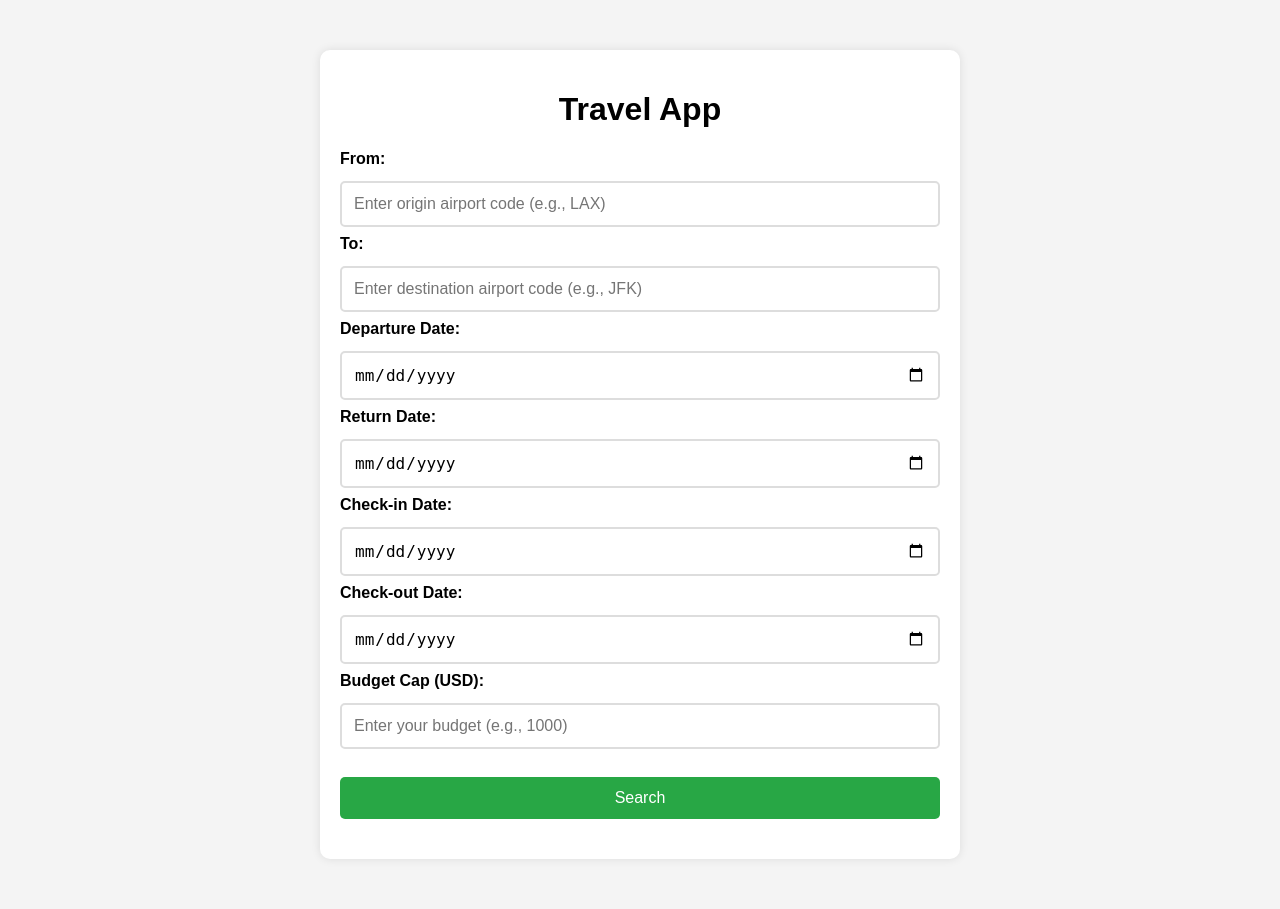
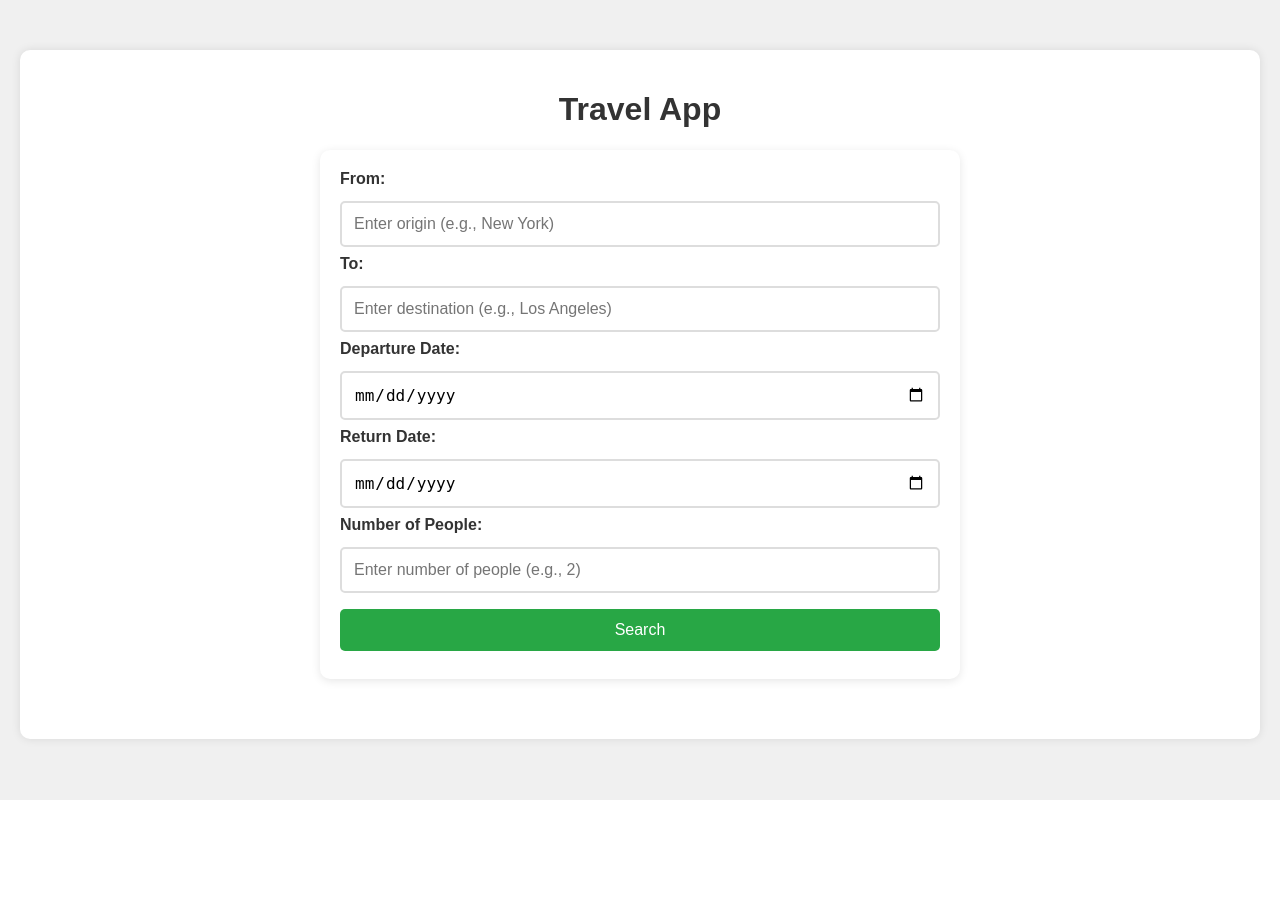
Before and after one commit to patison02/projektDyplomowy, a Flask app: page / in a window 1280 px wide. After the commit the page ends 800 px from the top, so only its background shows below. Run offline with Flask 3, Linux system fonts and the light colour scheme.

Commit message:
ready prototype 1

```diff
--- a/app.py
+++ b/app.py
@@ -2,7 +2,7 @@ from flask import Flask, render_template, request, jsonify
 import requests
 import os
 from dotenv import load_dotenv
-from datetime import datetime
+from datetime import datetime, timedelta
 import json
 
 app = Flask(__name__)
@@ -55,6 +55,7 @@ def search_flights():
     destination_entity_id = data.get('destinationEntityId')
     departure_date = data.get('date')
     return_date = data.get('returnDate')
+    adults = data.get('adults')
 
     querystring = {
         "originSkyId": origin_sky_id,
@@ -62,7 +63,9 @@ def search_flights():
         "originEntityId": origin_entity_id,
         "destinationEntityId": destination_entity_id,
         "date": departure_date,
-        "returnDate": return_date
+        "returnDate": return_date,
+        "adults": adults,
+        "limit": 100
     }
 
     response = requests.get(flight_url, headers=headers, params=querystring)
@@ -72,51 +75,7 @@ def search_flights():
     else:
         return jsonify({"status": False, "message": "Error with the API request"}), response.status_code
 
-@app.route('/get-flight-details')
-def get_flight_details():
-    return render_template("flight_details.html")
 
-@app.route('/api/flight-details', methods=['POST'])
-def api_flight_details():
-    data = request.get_json()
-
-    print("received data:", data)
-
-    if not itinerary_id:
-        return jsonify({"status": False, "message": "Missing itineraryId"}), 400
-
-    # Ensure 'legs' is valid
-    if not legs:
-        return jsonify({"status": False, "message": "Missing flight legs data"}), 400
-
-    itinerary_id = data.get('itineraryId')
-    legs = data.get('legs')
-    session_id = data.get('sessionId')
-
-    print("itinerary ID:", itinerary_id)
-
-    if isinstance(legs, str):
-        # If 'legs' is a string, ensure it's parsed first
-        legs_parsed = json.loads(legs)
-    elif isinstance(legs, list) or isinstance(legs, dict):
-        # If 'legs' is already a list or dict, we can directly use it
-        legs_parsed = legs
-    else:
-        # Handle the case where 'legs' is neither string, list, nor dict
-        return jsonify({"status": False, "message": "'legs' is of invalid type"}), 400
-
-    querystring = {
-        "itineraryId": itinerary_id,
-        "legs": str(legs_parsed),
-        "sessionId": session_id
-    }
-
-    response = requests.get(flight_details_url, headers=headers, params=querystring)
-
-    if response.status_code == 200:
-        return jsonify(response.json())
-    else:
-        return jsonify({"status": False, "message": "error fetching flight details"}), response.status_code
 
 
 
@@ -226,19 +185,33 @@ def search_destination():
 
 @app.route('/search-accommodation', methods=['POST'])
 def search_accommodation():
-    destination = request.json.get('destination')
-    search_type = request.json.get('search_type').upper()
-    arrival_date = request.json.get('arrival_date')
-    departure_date = request.json.get('departure_date')
+    data = request.get_json()
+
+    print("data:", data)
+
+    destination = data.get('destination')
+    search_type = data.get('search_type').upper()
+    arrival_date = data.get('arrival_date')
+    departure_date = data.get('departure_date')
+    adults = data.get('adults')
+
+    print("destination id:", destination)
+    print("search type:", search_type)
+    print("arrival date:", arrival_date)
+    print("departure date:", departure_date)
+    print("adults:", adults)
 
     querystring = {
         "dest_id": destination,
         "search_type": search_type,
         "arrival_date": arrival_date,
-        "departure_date": departure_date
+        "departure_date": departure_date,
+        "adults": adults
     }
 
     response = requests.get(accommodation_url, headers=headers, params=querystring)
+
+    print("response of the accommodation API:", response.json())
 
     if response.status_code == 200:
         return jsonify(response.json())
--- a/static/script.js
+++ b/static/script.js
@@ -1,3 +1,11 @@
+function showLoading() {
+    document.getElementById('loading-spinner').style.display = 'block';
+}
+
+function hideLoading() {
+    document.getElementById('loading-spinner').style.display = 'none';
+}
+
 document.getElementById('flight-search-form').addEventListener('submit', function(e) {
     e.preventDefault();
 
@@ -5,11 +13,10 @@ document.getElementById('flight-search-form').addEventListener('submit', functio
     const toLocation = document.getElementById('to').value
     const departDate = document.getElementById('departDate').value;
     const returnDate = document.getElementById('returnDate').value;
-    const budgetCap = parseFloat(document.getElementById('budgetCap').value);
-    const checkInDate = document.getElementById('checkInDate').value;
-    const checkOutDate = document.getElementById('checkOutDate').value;
+    //const budgetCap = parseFloat(document.getElementById('budgetCap').value);
+    const numberOfPeople = document.getElementById('numberOfPeople').value;
 
-    if (!fromLocation || !toLocation || !departDate || !returnDate || isNaN(budgetCap)) {
+    if (!fromLocation || !toLocation || !departDate || !returnDate) {
         alert('Please fill in all required fields correctly.');
         return;
     }
@@ -21,10 +28,14 @@ document.getElementById('flight-search-form').addEventListener('submit', functio
     let originEntityId;
     let destinationEntityId;
 
+    showLoading();
+    document.getElementById('flight-results').style.display = 'none';
+    document.getElementById('accommodation-results').style.display = 'none';
+
     const flightResultsDiv = document.getElementById('flight-results');
-    const hotelResultDiv = document.getElementById('accommodation-results');
+    const hotelResultsDiv = document.getElementById('accommodation-results');
     flightResultsDiv.innerHTML = '';
-    hotelResultDiv.innerHTML = '';
+    hotelResultsDiv.innerHTML = '';
 
     const fromSearchUrl = `/search-airports?location=${encodeURIComponent(fromLocation)}`;
 
@@ -94,7 +105,8 @@ document.getElementById('flight-search-form').addEventListener('submit', functio
             destinationSkyId: destinationSkyId,
             destinationEntityId: destinationEntityId,
             date: departDate,
-            returnDate: returnDate
+            returnDate: returnDate,
+            adults: numberOfPeople
         };
 
         return fetch('/search-flights', {
@@ -110,20 +122,19 @@ document.getElementById('flight-search-form').addEventListener('submit', functio
     })
     .then(data => {
         console.log("Flight Search Results:", data);
+        console.log("number of itineraries:", data.data.itineraries.length);
+
+        document.getElementById('flight-results').style.display = 'block';
+        document.getElementById('accommodation-results').style.display = 'block';
+        hideLoading();
 
         const session_id = data.sessionId;
 
-       if (data && data.data && Array.isArray(data.data.itineraries)) {
+        if (data && data.data && Array.isArray(data.data.itineraries)) {
             const itineraries = data.data.itineraries;
-            const session_id = data.sessionId;
 
             itineraries.forEach(itinerary => {
-                console.log('Flight Data:', {
-                    itineraryId: itinerary.id,
-                    legs: itinerary.legs,
-                    sessionId: session_id
-                });
-
+                console.log("itinerary");
                 const price = itinerary.price.formatted;
                 const legs = itinerary.legs;
 
@@ -143,73 +154,18 @@ document.getElementById('flight-search-form').addEventListener('submit', functio
                             <p><strong>Price:</strong> ${price}</p>
                             <p><strong>Departure:</strong> ${origin} at ${departure}</p>
                             <p><strong>Arrival:</strong> ${destination} at ${arrival}</p>
-                            <button class="view-flight-details"
-                                data-itinerary-id="${itinerary.id}"
-                                data-legs='${JSON.stringify(itinerary.legs)}'
-                                data-session-id="${data.sessionId}">
-                                View Flight Details
-                            </button>
                         </div><hr>`;
                     flightResultsDiv.innerHTML += flightInfo;
                 });
             });
-       } else {
+        } else {
             flightResultsDiv.innerHTML = '<p>No flights found.</p>';
-       }
+        }
+        const destinationSearchUrl = `/search-destination?location=${encodeURIComponent(toLocation)}`;
+        console.log('fetching destination URL:', destinationSearchUrl);
 
+        return fetch(destinationSearchUrl);
     })
-
-
-
-
-
-
-
-
-
-
-
-
-
-
-
-
-
-
-
-
-
-
-
-
-
-
-
-
-
-
-
-
-
-
-
-
-
-
-
-
-
-
-
-
-
-
-
-
-    const destinationSearchUrl = `/search-destination?location=${encodeURIComponent(toLocation)}`;
-    console.log('fetching destination URL:', destinationSearchUrl);
-
-    fetch(destinationSearchUrl)
     .then(response => {
         if (!response.ok) {
             throw new Error(`Error fetching 'from' location. Status: ${response.status}`);
@@ -227,8 +183,9 @@ document.getElementById('flight-search-form').addEventListener('submit', functio
             const accommodationBody = {
                 destination: dest_id,
                 search_type: searchType,
-                arrival_date: checkInDate,
-                departure_date: checkOutDate
+                arrival_date: departDate,
+                departure_date: returnDate,
+                adults: numberOfPeople
             }
 
             return fetch('/search-accommodation', {
@@ -244,7 +201,7 @@ document.getElementById('flight-search-form').addEventListener('submit', functio
     })
     .then(response => response.json())
     .then(data => {
-        console.log("Accommodation search results:", data.data.hotels);
+        console.log("Accommodation search results:", data.data);
 
         if (data && data.data && Array.isArray(data.data.hotels)) {
             const accommodationResults = data.data.hotels;
@@ -258,14 +215,13 @@ document.getElementById('flight-search-form').addEventListener('submit', functio
 
                 const hotelInfo = `
                      <div class="hotel">
-                        <h3>${hotel.property.name || 'No name available'}</h3>
-                        <img src="${hotel.property.photoUrls[0] || 'https://via.placeholder.com/200'}" alt="Hotel Image">
-                        <p><strong>Price:</strong> ${hotel.property.priceBreakdown?.grossPrice?.value || 'N/A'} $</p>
-                        <p><strong>Amenities:</strong> ${hotel.property.amenities.join(', ') || 'N/A'}</p>
-                        <button onclick="window.location.href='/get-hotel-details?hotelId=${hotel.property.id}'>View Details</button>
+                        <h3>${hotelName}</h3>
+                        <img src="${hotelImage}" alt="Hotel Image">
+                        <p><strong>Price:</strong> ${hotelPrice} $</p>
+                        <p><strong>Amenities:</strong> ${accessibilityLabel}</p>
                     </div>
                 `;
-                hotelResultDiv.innerHTML += hotelInfo;
+                hotelResultsDiv.innerHTML += hotelInfo;
             });
         } else {
             console.error("Invalid or empty hotel data:", data);
@@ -274,71 +230,7 @@ document.getElementById('flight-search-form').addEventListener('submit', functio
     })
     .catch(err => {
         console.error("Error: ", err);
+        hideLoading();
         hotelResultsDiv.innerHTML = '<p>An error occurred during the search.</p>';
     });
 });
-
-document.addEventListener('DOMContentLoaded', () => {
-    // Use event delegation to handle clicks on any view-flight-details button inside flight-results
-    document.getElementById('flight-results').addEventListener('click', function(event) {
-        if (event.target && event.target.classList.contains('view-flight-details')) {
-            viewFlightDetails(event);
-        }
-    });
-});
-
-console.log("test");
-
-function viewFlightDetails(event) {
-    const button = event.target;
-    const flightData = {
-        itineraryId: button.getAttribute('data-itinerary-id'),
-        legs: button.getAttribute('data-legs'), // Parse the stored JSON
-        sessionId: button.getAttribute('data-session-id')
-    };
-
-    console.log('Flight Data:', flightData);
-
-    // Try to parse 'legs' only after confirming it's properly formatted
-    try {
-        flightData.legs = JSON.parse(flightData.legs); // Now we parse it
-    } catch (error) {
-        console.error('Error parsing JSON:', error);
-        alert('Error parsing flight data');
-        return;
-    }
-    // Log the data to check it's being passed correctly
-
-    const detailsPayload = {
-        itineraryId: flightData.itineraryId,
-        legs: flightData.legs,
-        sessionId: flightData.sessionId
-    };
-
-    console.log('Sending Flight Data:', detailsPayload);
-
-    fetch('/api/flight-details', {
-        method: 'POST',
-        headers: {
-            'Content-Type': 'application/json'
-        },
-        body: JSON.stringify(detailsPayload)
-    })
-    .then(response => response.json())
-    .then(data => {
-        if (data.status === false) {
-            alert('Error fetching flight details.');
-            return;
-        }
-
-        showFlightDetails(data);
-    })
-    .catch(err => {
-        console.error('Error fetching flight details:', err);
-        alert('An error occurred while fetching flight details.');
-    });
-}
-
-function closeModal() {
-    document.getElementById('flight-details-modal'.style.display) = 'none';
-}
--- a/static/style.css
+++ b/static/style.css
@@ -1,92 +1,97 @@
+/* Global Styles */
 body {
     font-family: Arial, sans-serif;
-    background-color: #f4f4f4;
+    background-color: #f0f0f0; /* Light gray background for the page */
     margin: 0;
     padding: 0;
+    color: #333; /* Dark text color for readability */
 }
 
+/* Container for the entire page */
 .container {
-    max-width: 600px;
+    max-width: 1200px;
     margin: 50px auto;
-    background: white;
+    background: #ffffff; /* White background for the container */
     padding: 20px;
     border-radius: 10px;
-    box-shadow: 0 0 10px rgba(0, 0, 0, 0.1);
+    box-shadow: 0 0 10px rgba(0, 0, 0, 0.1); /* Subtle shadow */
 }
 
+/* Heading */
 h1 {
     text-align: center;
+    color: #333; /* Dark text color for the heading */
 }
 
-label {
-    font-size: 16px;
-    font-weight: bold;
-    margin-bottom: 5px;
+/* Form Block Styling */
+.form-container {
+    margin-bottom: 40px;
+    background: #ffffff;
+    border-radius: 10px;
+    padding: 20px;
+    box-shadow: 0 2px 10px rgba(0, 0, 0, 0.1);
+    width: 100%;
+    max-width: 600px;
+    margin-left: auto;
+    margin-right: auto;
+    display: flex;  /* Use flexbox layout */
+    flex-direction: column;  /* Stack items vertically */
+    align-items: center;  /* Center items horizontally */
 }
 
-button {
-    background-color: #28a745;
-    color: white;
-    border: none;
-    padding: 12px 20px;
-    font-size: 16px;
-    cursor: pointer;
-    border-radius: 5px;
-    transition: background-color 0.3s ease;
-}
-
-button:hover {
-    background-color: #218838;
-}
-
+/* Form Elements Styling */
 form {
     display: flex;
     flex-direction: column;
     width: 100%;
-    max-width: 600px;
-    margin: 20px auto;
+    margin: 0 auto;
 }
 
-label {
+form label {
     font-size: 16px;
     font-weight: bold;
     margin-bottom: 5px;
+    color: #333; /* Dark text for labels */
 }
 
-button {
-    margin-top: 20px;
+form input, form button {
+    width: 100%; /* Ensure inputs and button are aligned */
+    padding: 12px;
+    margin: 8px 0;
+    border-radius: 5px;
+    font-size: 16px;
+    border: 2px solid #ddd; /* Light gray border for inputs */
+    background-color: #fff; /* White background for inputs */
 }
 
-#results {
-    margin-top: 20px;
+/* Button Styling */
+form button {
+    background-color: #28a745; /* Green button background */
+    color: white;
+    border: none;
+    cursor: pointer;
+    font-size: 16px;
 }
 
-/* Styling for input fields */
-input[type="text"], input[type="date"], input[type="number"] {
-    padding: 12px;
-    margin: 8px 0;
-    border: 2px solid #ddd;
-    border-radius: 5px;
-    font-size: 16px;
-    width: 100%;
+form button:hover {
+    background-color: #218838; /* Darker green on hover */
+}
+
+/* Styling for the form input fields */
+form input[type="text"], form input[type="date"], form input[type="number"] {
     box-sizing: border-box;
 }
 
-/* Focus state for inputs */
-input[type="text"]:focus, input[type="date"]:focus, input[type="number"]:focus {
-    border-color: #007bff;
-    outline: none;
-}
-
-/* Loading Spinner */
-.loading {
+/* Loading Spinner Styling */
+#loading-spinner {
     border: 8px solid #f3f3f3;
     border-top: 8px solid #3498db;
     border-radius: 50%;
     width: 50px;
     height: 50px;
     animation: spin 2s linear infinite;
-    margin: 20px auto;
+    margin-top: 20px; /* Add some space between the button and spinner */
+    align-self: center; /* Center the spinner horizontally */
 }
 
 @keyframes spin {
@@ -94,34 +99,26 @@ input[type="text"]:focus, input[type="date"]:focus, input[type="number"]:focus {
     100% { transform: rotate(360deg); }
 }
 
-#flight-details-modal {
-    display: none;  /* Hidden by default */
-    position: fixed;
-    z-index: 1;  /* Sit on top */
-    left: 0;
-    top: 0;
-    width: 100%;
-    height: 100%;
-    background-color: rgba(0, 0, 0, 0.5); /* Faded background */
-    overflow: auto;
+/* Results Section Layout */
+.results-container {
+    display: flex;
+    justify-content: space-between;
+    gap: 20px;
+    margin-top: 20px;
 }
 
-#modal-content {
+/* Initially hide the result containers */
+#flight-results, #accommodation-results {
+    display: none; /* Hide results containers initially */
+    flex: 1;
     background-color: white;
-    margin: 15% auto;
     padding: 20px;
-    width: 80%;  /* You can adjust the width of the modal */
-    max-width: 700px;
+    border-radius: 8px;
+    box-shadow: 0 2px 10px rgba(0, 0, 0, 0.1); /* Shadow for depth */
+    overflow-y: auto;
 }
 
-/* Responsive adjustments */
-@media (max-width: 768px) {
-    form {
-        padding: 15px;
-    }
-}
-
-/* Card Style for Flight Results */
+/* Flight and Accommodation Cards */
 #flight-results .flight, #accommodation-results .hotel {
     background-color: white;
     padding: 20px;
--- a/templates/index.html
+++ b/templates/index.html
@@ -9,12 +9,13 @@
 <body>
     <div class="container">
         <h1>Travel App</h1>
+        <div class="form-container">
             <form id="flight-search-form">
                 <label for="from">From:</label>
-            <input type="text" id="from" placeholder="Enter origin airport code (e.g., LAX)" required>
+                <input type="text" id="from" placeholder="Enter origin (e.g., New York)" required>
 
                 <label for="to">To:</label>
-            <input type="text" id="to" placeholder="Enter destination airport code (e.g., JFK)" required>
+                <input type="text" id="to" placeholder="Enter destination (e.g., Los Angeles)" required>
 
                 <label for="departDate">Departure Date:</label>
                 <input type="date" id="departDate" required>
@@ -22,19 +23,22 @@
                 <label for="returnDate">Return Date:</label>
                 <input type="date" id="returnDate" required>
 
-            <label for="checkInDate">Check-in Date:</label>
-            <input type="date" id="checkInDate">
+                <label for="numberOfPeople">Number of People:</label>
+                <input type="number" id="numberOfPeople" placeholder="Enter number of people (e.g., 2)">
 
-            <label for="checkOutDate">Check-out Date:</label>
-            <input type="date" id="checkOutDate">
-
-            <label for="budgetCap">Budget Cap (USD):</label>
-            <input type="number" id="budgetCap" placeholder="Enter your budget (e.g., 1000)">
+                <!--<label for="budgetCap">Budget Cap (USD):</label>
+                <input type="number" id="budgetCap" placeholder="Enter your budget (e.g., 1000)">-->
 
                 <button type="submit">Search</button>
             </form>
-        <div id="flight-results"></div>
-        <div id="accommodation-results"></div>
+        </div>
+        <div id="loading-spinner" class="loading" style="display: none;"></div>
+        <div>
+            <div class="results-container">
+                <div id="flight-results" class="results-box"></div>
+                <div id="accommodation-results" class="results-box"></div>
+            </div>
+        </div>
     </div>
     <script src="{{ url_for('static', filename='script.js') }}"></script>
 </body>
```
Also changed, not shown: other parts of static/style.css (+47 -6 lines). Lines whose indentation alone changed are shown as unchanged.
